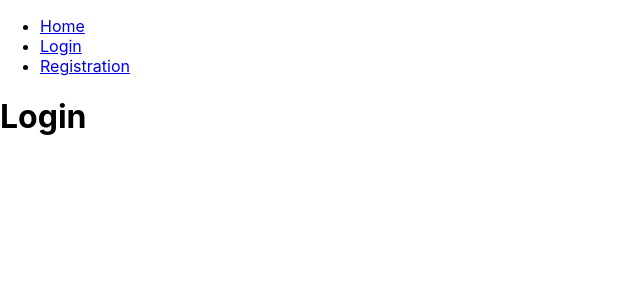
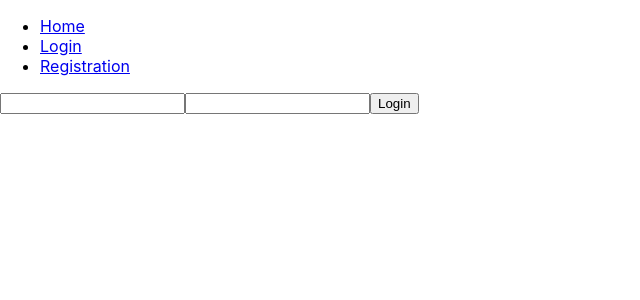
Before and after one commit to andrewtrac/gigeco-heroku, a React (Create React App) app: page /login in a window 1280 px wide. Shown: the top 300 px of the page, without its empty margins (0-640 px from the left). Built offline with nearby package versions, Linux system fonts and the light colour scheme.

Commit message:
added login and logout button

```diff
--- a/src/components/Login.js
+++ b/src/components/Login.js
@@ -1,10 +1,26 @@
-import React from 'react'
+import React, { useEffect } from 'react'
 
 export default function Login() {
 
+  useEffect(() => {
+    let script = document.createElement('script');
+    script.src = 'https://api.memberstack.io/static/memberstack.js?custom';
+    script.setAttribute('data-memberstack-id', '335d53e2477f259d83f9b05ece497148');
+    script.async = true;
+    script.onload = function () {
+      console.log('Memberstack Loaded')
+    }
+    document.head.appendChild(script);
+  }, [])
+
+
   return (
-    <h1>Login</h1>
-
+    <form data-ms-form="login">
+    <input data-ms-member="email" />
+    <input data-ms-member="password" />
+    <input type="submit" value="Login"/>
+  </form>
   )
 
+
 }
--- a/src/components/Welcome.js
+++ b/src/components/Welcome.js
@@ -3,7 +3,10 @@ import React from 'react'
 export default function Welcome() {
 
   return (
+    <>
     <h1>Welcome</h1>
+    <input type="button" onclick="location.href='/#/ms/logout" value="Logout" />
+    </>
 
   )
 
```
